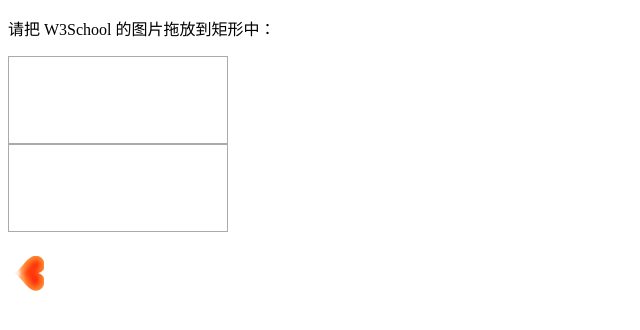
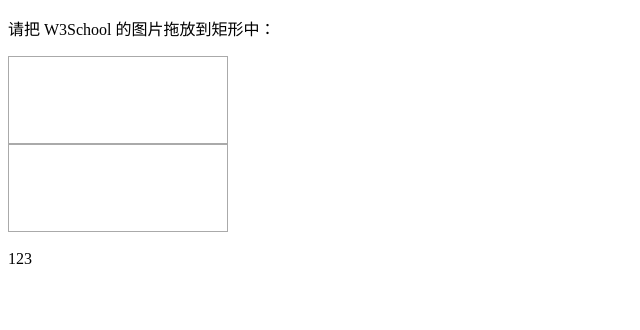
Before and after one commit to woaiyangcheng555/testgit, a plain HTML site: page ceshi.html in a window 1280 px wide. Shown: the whole page, without its empty margins (0-640 px from the left). Drawn offline with Linux system fonts and the light colour scheme.

Commit message:
Update ceshi.html

```diff
--- a/ceshi.html
+++ b/ceshi.html
@@ -30,7 +30,7 @@ ev.target.appendChild(document.getElementById(data));
 <div id="div1" ondrop="drop(event)" ondragover="allowDrop(event)"></div>
 <div id="div2" ondrop="drop(event)" ondragover="allowDrop(event)"></div>
 <br />
-<img id="drag1" src="/images/baby.png" draggable="true" ondragstart="drag(event)" />
+<span id="drag1" draggable="true" ondragstart="drag(event)">123</span>
 
 </body>
 </html>
```
